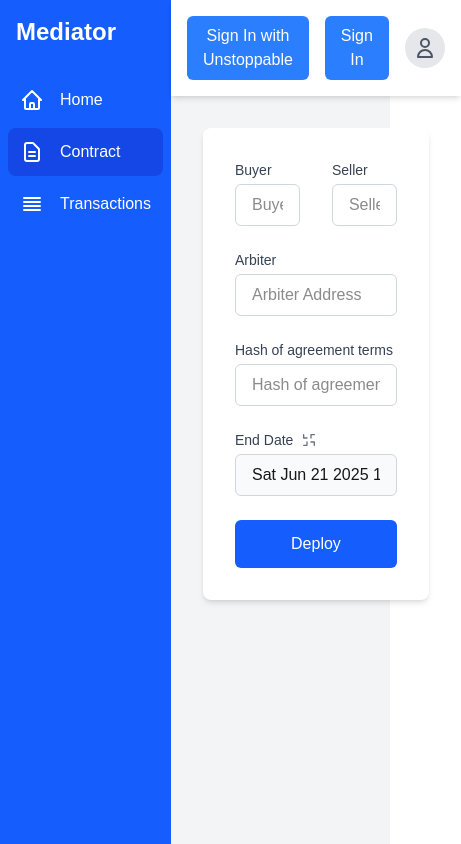
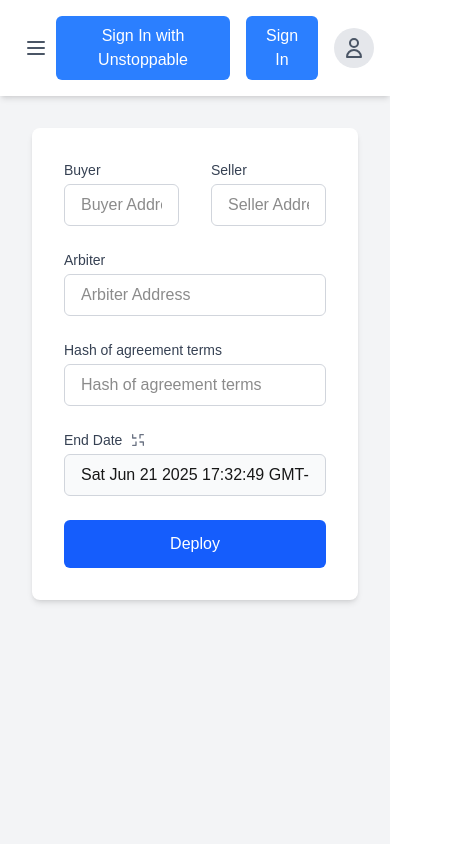
Before and after one commit to Kalygo-io/kalygo-v4, a Next.js app: page /dapp in a window 390 px wide. Shown: the whole page, 461 px wide, since content can reach past the window. Built offline with nearby package versions, Linux system fonts and the light colour scheme.

Commit message:
Making overlay background see-through gray.

```diff
--- a/src/app/dapp/components/Header.tsx
+++ b/src/app/dapp/components/Header.tsx
@@ -2,11 +2,30 @@
 
 import { useState } from 'react';
 
-const Header = () => {
+interface HeaderProps {
+  onMenuClick?: () => void;
+}
+
+const Header = ({ onMenuClick }: HeaderProps) => {
     const [isDropdownOpen, setIsDropdownOpen] = useState(false);
 
     return (
-      <header className="bg-white shadow-md p-4 flex justify-end items-center">
+      <header className="bg-white shadow-md p-4 flex justify-between items-center">
+        {/* Mobile Menu Button */}
+        <button
+          className="md:hidden p-2 text-gray-600 hover:text-gray-800 transition-colors"
+          onClick={onMenuClick}
+        >
+          <svg className="h-6 w-6" fill="none" viewBox="0 0 24 24" stroke="currentColor">
+            <path strokeLinecap="round" strokeLinejoin="round" strokeWidth={2} d="M4 6h16M4 12h16M4 18h16" />
+          </svg>
+        </button>
+
+        {/* Desktop Spacer */}
+        <div className="hidden md:block"></div>
+
+        {/* Right side buttons */}
+        <div className="flex items-center">
           <button className="bg-blue-500 text-white px-4 py-2 rounded-md mr-4 hover:bg-blue-600">
             Sign In with Unstoppable
           </button>
@@ -27,6 +46,7 @@ const Header = () => {
               </div>
             )}
           </div>
+        </div>
       </header>
     );
   };
--- a/src/app/dapp/components/Sidebar.tsx
+++ b/src/app/dapp/components/Sidebar.tsx
@@ -1,6 +1,10 @@
 "use client";
 
-const Sidebar = () => {
+interface SidebarProps {
+  onClose?: () => void;
+}
+
+const Sidebar = ({ onClose }: SidebarProps) => {
     const navItems = [
       { name: 'Home', icon: 'home' },
       { name: 'Contract', icon: 'contract', active: true },
@@ -33,9 +37,19 @@ const Sidebar = () => {
     };
 
     return (
-      <div className="w-64 bg-blue-600 text-white flex flex-col">
-        <div className="p-4 border-blue-700">
+      <div className="w-64 bg-blue-600 text-white flex flex-col h-full">
+        <div className="p-4 border-b border-blue-700 flex items-center justify-between">
           <h1 className="text-2xl font-bold">Mediator</h1>
+          {onClose && (
+            <button
+              onClick={onClose}
+              className="md:hidden p-2 text-white hover:text-blue-200 transition-colors"
+            >
+              <svg className="w-6 h-6" fill="none" stroke="currentColor" viewBox="0 0 24 24">
+                <path strokeLinecap="round" strokeLinejoin="round" strokeWidth={2} d="M6 18L18 6M6 6l12 12" />
+              </svg>
+            </button>
+          )}
         </div>
         <nav className="flex-1 p-2">
           {navItems.map((item) => (
@@ -47,6 +61,7 @@ const Sidebar = () => {
                   ? 'bg-blue-700'
                   : 'hover:bg-blue-700'
               }`}
+              onClick={onClose}
             >
               {getIcon(item.icon)}
               <span className="ml-4">{item.name}</span>
--- a/src/app/dapp/page.tsx
+++ b/src/app/dapp/page.tsx
@@ -1,15 +1,38 @@
 "use client";
 
+import { useState } from 'react';
 import Sidebar from './components/Sidebar';
 import ContractForm from './components/ContractForm';
 import Header from './components/Header';
 
 export default function DappPage() {
+  const [isSidebarOpen, setIsSidebarOpen] = useState(false);
+
   return (
     <div className="flex h-screen bg-gray-100">
-      <Sidebar />
+      {/* Desktop Sidebar */}
+      <div className="hidden md:block">
+        <Sidebar />
+      </div>
+
+      {/* Mobile Sidebar Overlay */}
+      {isSidebarOpen && (
+        <div
+          className="fixed inset-0 bg-gray-500/50 z-40 md:hidden"
+          onClick={() => setIsSidebarOpen(false)}
+        />
+      )}
+
+      {/* Mobile Sidebar Drawer */}
+      <div className={`
+        fixed top-0 left-0 h-full w-64 bg-blue-600 text-white z-50 transform transition-transform duration-300 ease-in-out md:hidden
+        ${isSidebarOpen ? 'translate-x-0' : '-translate-x-full'}
+      `}>
+        <Sidebar onClose={() => setIsSidebarOpen(false)} />
+      </div>
+
       <div className="flex-1 flex flex-col">
-        <Header />
+        <Header onMenuClick={() => setIsSidebarOpen(true)} />
         <main className="flex-1 p-8">
           <ContractForm />
         </main>
```
Lines whose indentation alone changed are shown as unchanged.
